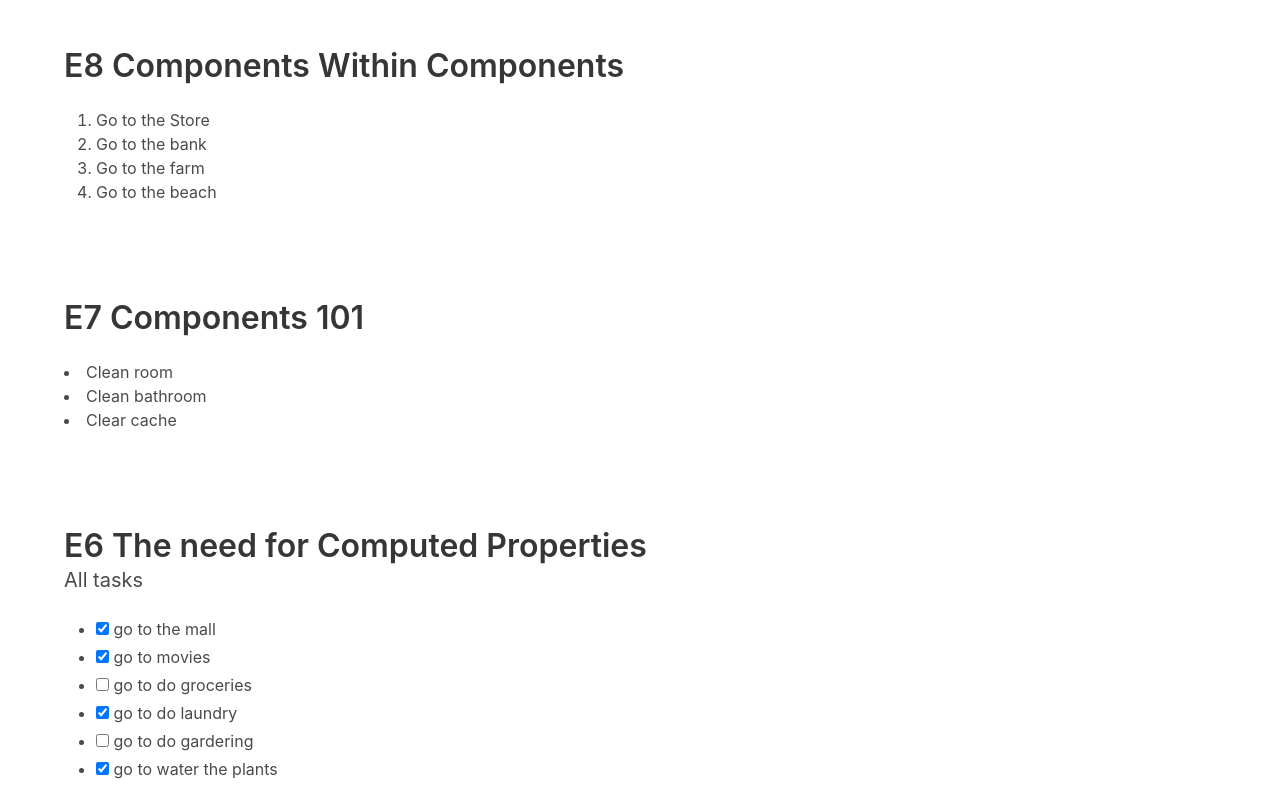
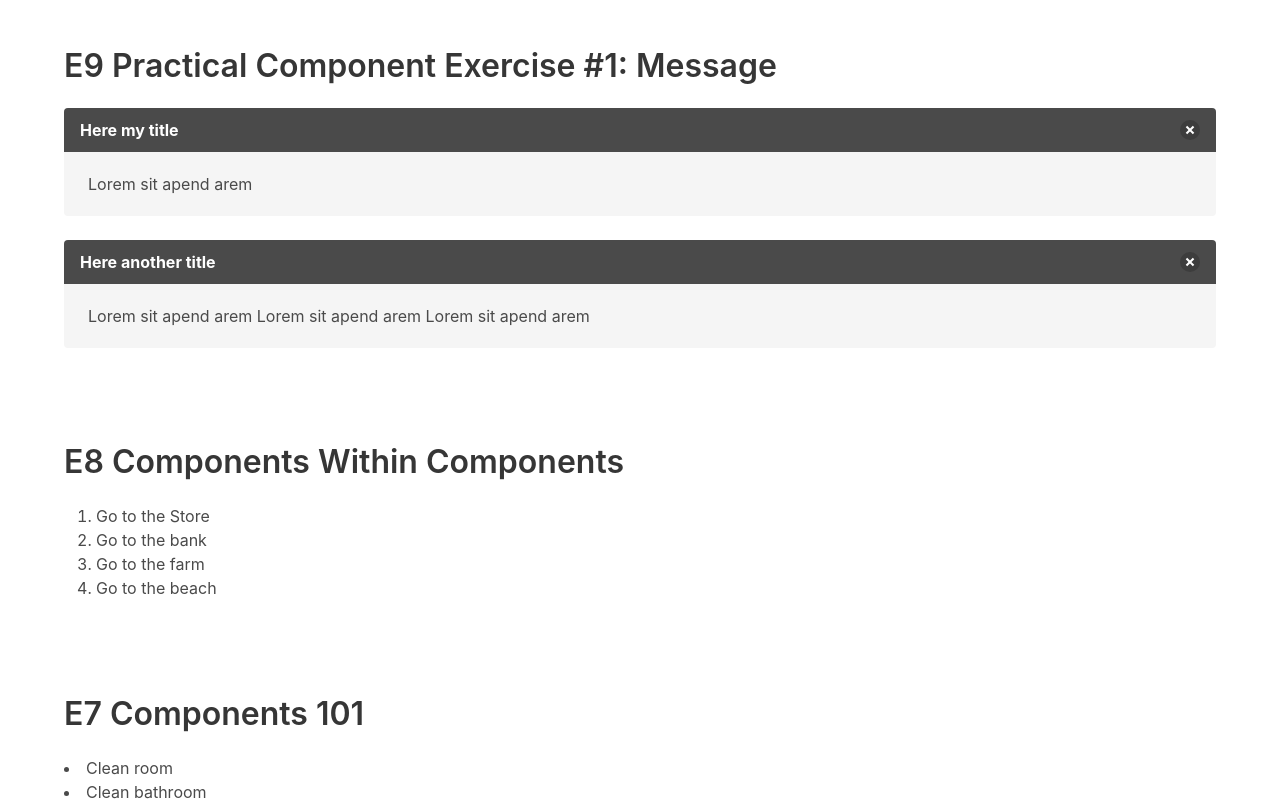
Before and after one commit to c-zab/Laravel_Vue, a Vue app: page / in a window 1280 px wide. Shown: the top 801 px of the page. Built offline with nearby package versions, Linux system fonts and the light colour scheme.

Commit message:
E9 Practical Component: Message

```diff
--- a/src/App.vue
+++ b/src/App.vue
@@ -1,5 +1,6 @@
 <template>
   <div id="app">
+    <message-component />
     <components-within />
     <components />
     <computed-properties :tasks="tasks" />
@@ -14,6 +15,7 @@ import AttributeClassBinding from './components/AttributeClassBinding.vue'
 import ComputedProperties from './components/ComputedProperties.vue'
 import Components from './components/Components.vue'
 import ComponentsWithin from './components/ComponentsWithinComponents.vue'
+import MessageComponent from './components/MessageComponent.vue'
 
 export default {
 	name: 'App',
@@ -22,7 +24,8 @@ export default {
 		AttributeClassBinding,
 		ComputedProperties,
 		Components,
-		ComponentsWithin
+		ComponentsWithin,
+		MessageComponent
 	},
 	data() {
 		return {
--- /dev/null
+++ b/src/components/MessageComponent.vue
@@ -0,0 +1,31 @@
+<template>
+  <div class="section">
+    <div class="container">
+      <h1 class="title">
+        E9 Practical Component Exercise #1: Message
+      </h1>
+      <message
+        title="Here my title"
+        body="Lorem sit apend arem"
+      />
+      <message
+        title="Here another title"
+        body="Lorem sit apend arem Lorem sit apend arem Lorem sit apend arem"
+      />
+    </div>
+  </div>
+</template>
+
+<script>
+import Message from "./widgets/Message";
+export default {
+	name: 'MessageComponent',
+	components: {
+		Message
+	}
+}
+</script>
+
+<style>
+
+</style>
--- /dev/null
+++ b/src/components/widgets/Message.vue
@@ -0,0 +1,47 @@
+<template>
+  <article
+    v-if="isVisible"
+    class="message"
+  >
+    <div class="message-header">
+      <p>{{ title }}</p>
+      <button
+        class="delete"
+        aria-label="delete"
+        @click="CloseMessage"
+      />
+    </div>
+    <div class="message-body">
+      {{ body }}
+    </div>
+  </article>
+</template>
+
+<script>
+export default {
+	props: {
+		title:{
+			type: String,
+			required: true
+		},
+		body: {
+			type: String,
+			required: true
+		}
+	},
+	data() {
+		return {
+			isVisible: true
+		}
+	},
+	methods:{
+		CloseMessage(){
+			this.isVisible = false
+		}
+	}
+}
+</script>
+
+<style>
+
+</style>
```
